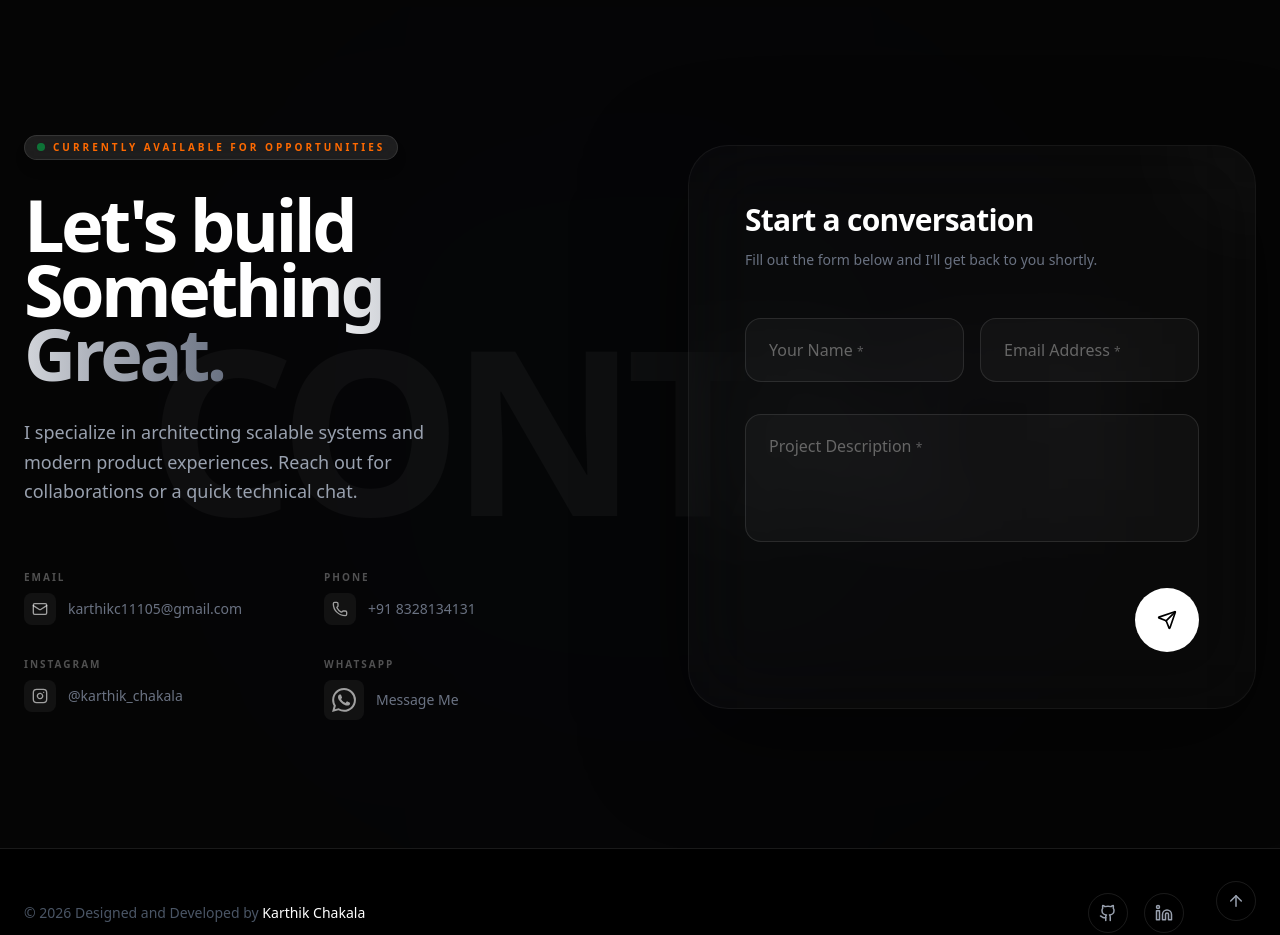
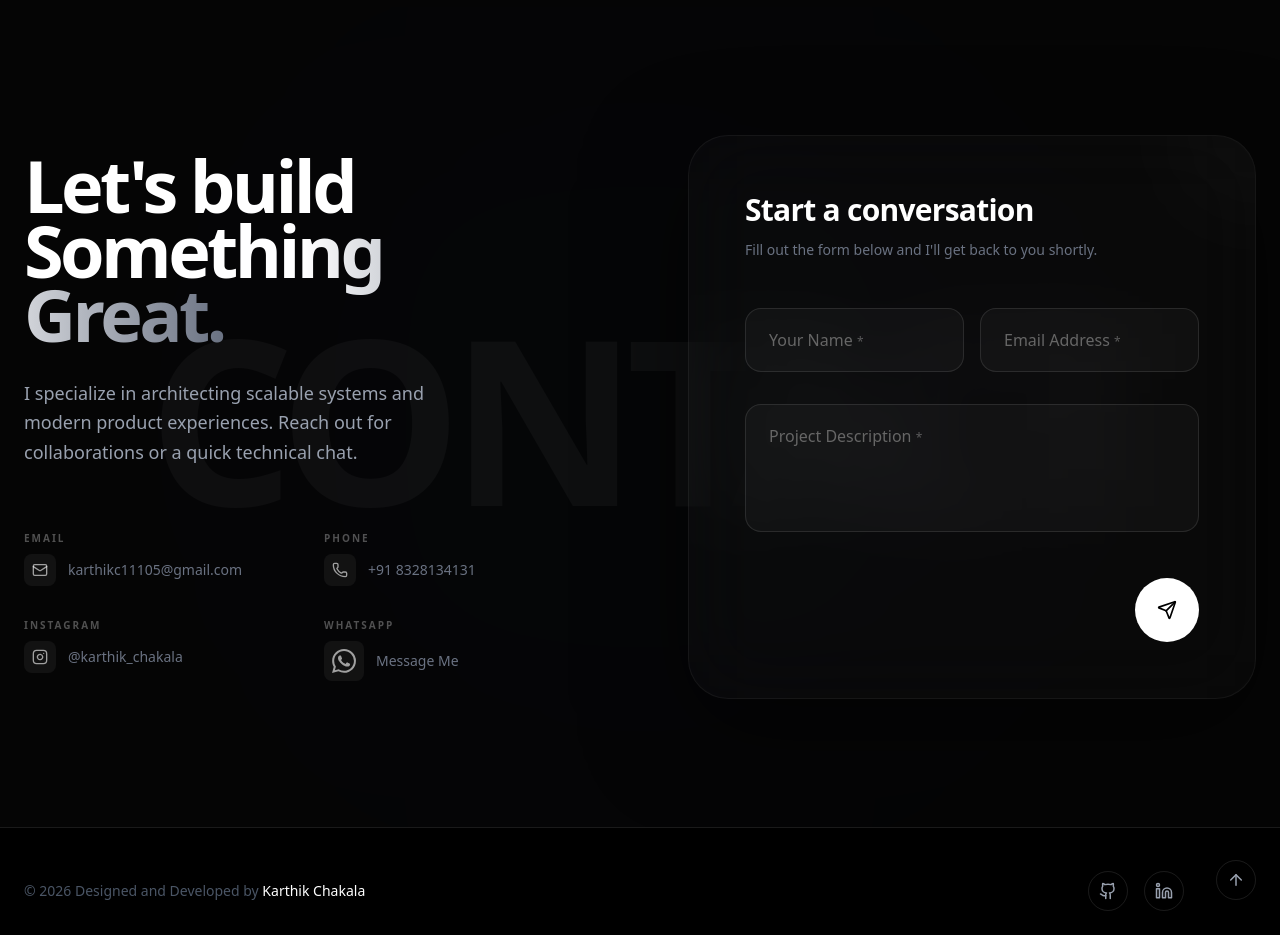
Before and after one commit to Karthikchakala/my-portfolio, a Next.js app: page / in a window 1280 px wide. Shown: the part 8200-9135 px from the top of the page. Built offline with nearby package versions, Linux system fonts and the light colour scheme.

Commit message:
Remove 'Currently available for opportunities' badge in Contact section

```diff
--- a/src/components/Contact.jsx
+++ b/src/components/Contact.jsx
@@ -128,14 +128,6 @@ export default function Contact() {
                         transition={{ duration: 0.8 }}
                         viewport={{ once: true }}
                     >
-                        <div className="flex items-center gap-3 mb-8">
-                            <div className="flex items-center gap-2 px-3 py-1 rounded-full bg-white/10 backdrop-blur-sm border border-white/10 shadow-lg">
-                                <span className="w-2 h-2 rounded-full bg-green-500 animate-pulse" />
-                                <span className="text-orange-500 text-[10px] font-bold uppercase tracking-[0.3em]">
-                                    Currently available for opportunities
-                                </span>
-                            </div>
-                        </div>
 
                         <h2 className="text-6xl md:text-7xl font-bold text-white tracking-tighter mb-8 leading-[0.9]">
                             Let&apos;s build <br />
```
